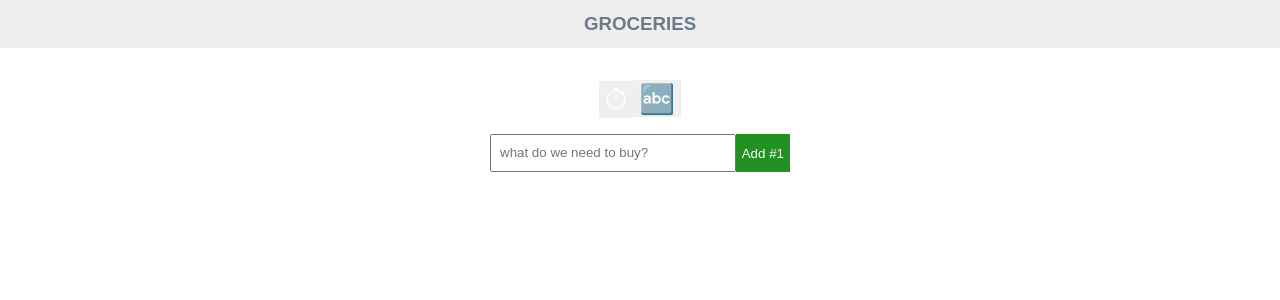
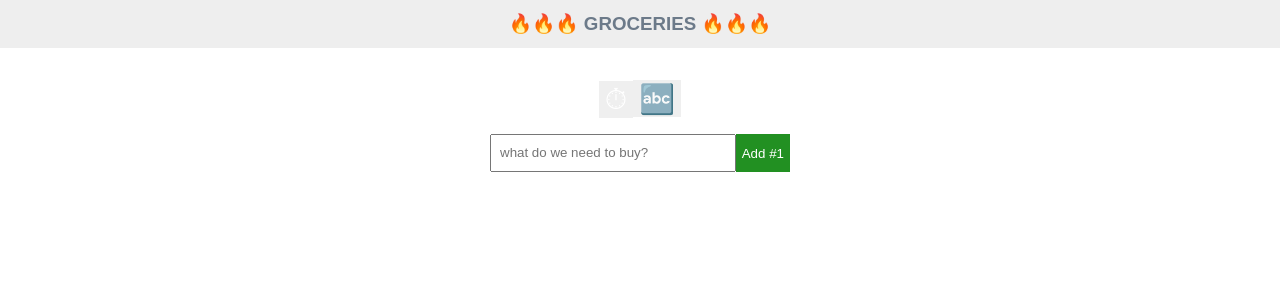
Before and after one commit to sjbuysse/todo-app-jworks, a React (Create React App) app in the folder boodschappenlijstje/: page / in a window 1280 px wide. Shown: the top 300 px of the page. Built offline with nearby package versions, Linux system fonts and the light colour scheme.

Commit message:
Add fire emojis

```diff
--- a/boodschappenlijstje/src/App.js
+++ b/boodschappenlijstje/src/App.js
@@ -41,7 +41,7 @@ class App extends Component {
     render() {
         return (
             <div className="app-wrapper">
-                <h3 className="title">GROCERIES</h3>
+                <h3 className="title">🔥🔥🔥 GROCERIES 🔥🔥🔥</h3>
                 <div className="list-wrapper">
                     <SortButtons onSortDate={this.sortAscendingDate} onSortAlphabet={this.sortAscendingAlphabet}/>
                     <CreateGrocery handleSubmit={this.handleSubmit} numberOfItems={this.state.items.length}/>
```
